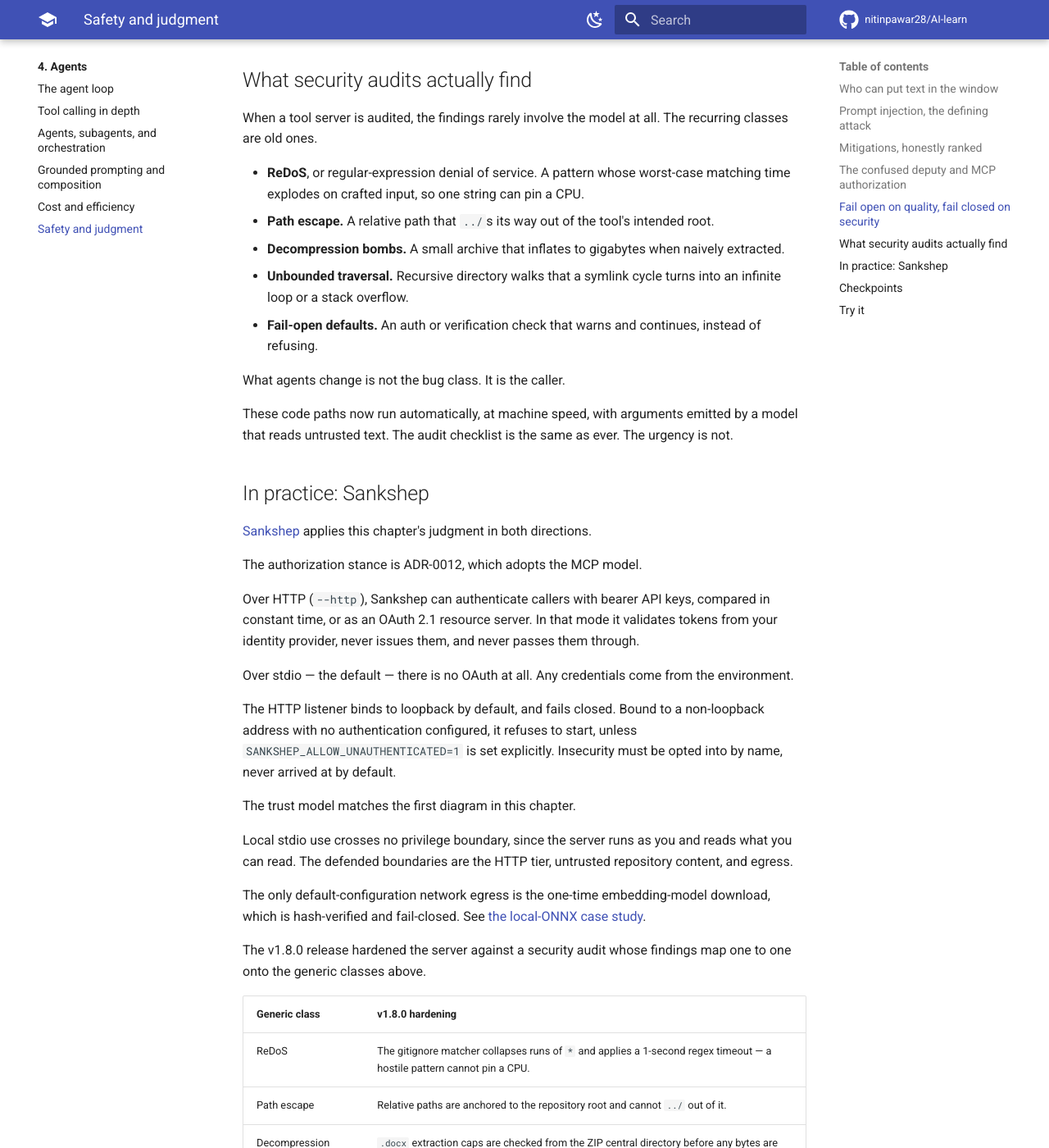
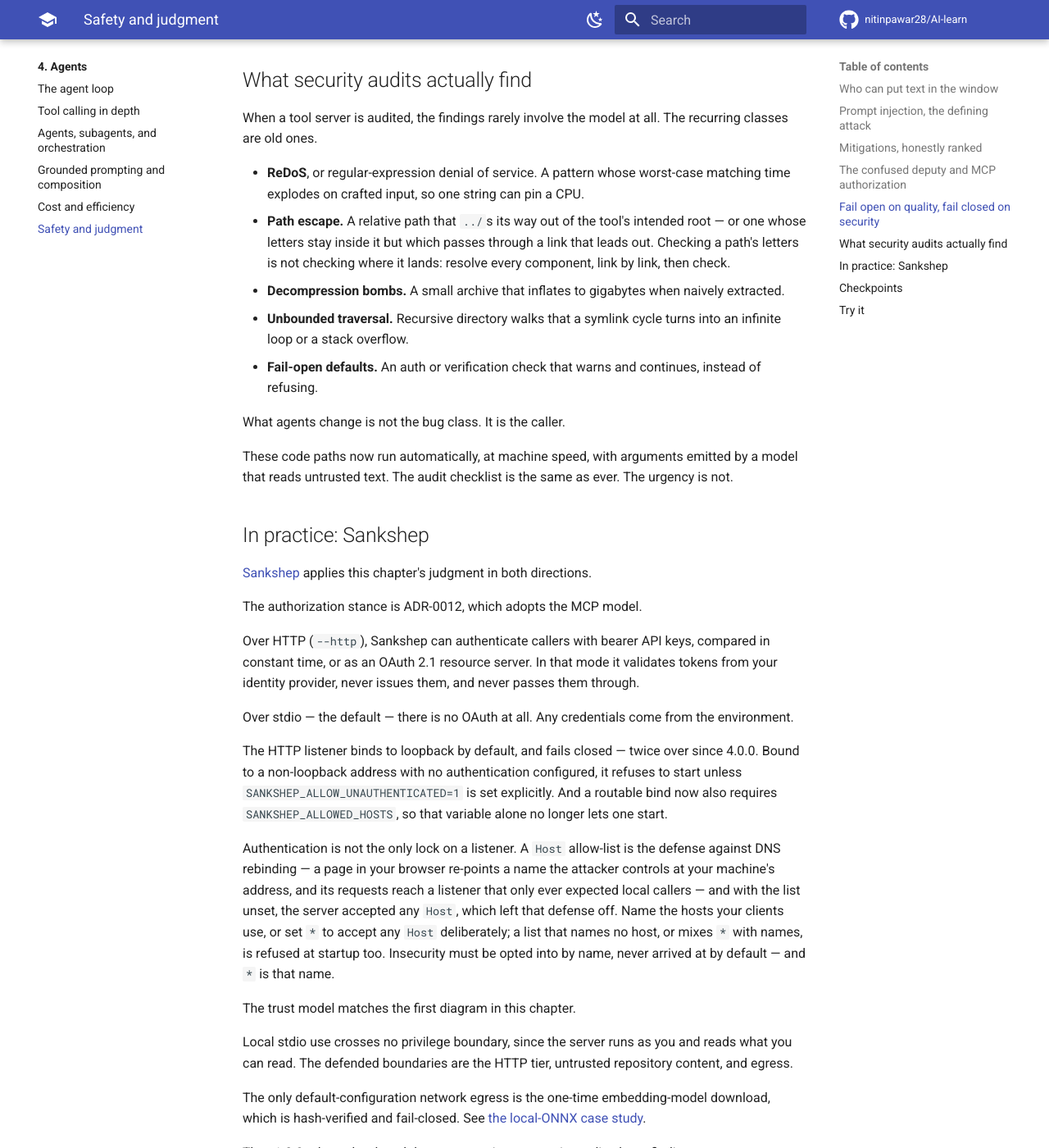
Before and after one commit to nitinpawar28/AI-learn, an MkDocs documentation site: the page built from docs/part4-agents/safety.md, in a window 1280 px wide and 1400 px high, scrolled down 7061 px. Shown: the whole window at 82% size. Built offline with MkDocs 1.6.1 and Material for MkDocs 9.7.7, drawn with Linux system fonts in a browser that asks for light colours; comment, search, counter and statistics services are not loaded; some of the changed text lies outside the part shown.

Commit message:
content: two security lessons 4.0.0 makes teachable - where a path lands, and the second lock on a listener
CONTRIBUTING allows a security topic only after the release ships and the public docs cover
it. 4.0.0 shipped on 2026-10-13 and its changelog is public; the public docs' 4.0.0 coverage
is still pending, which is why this is a commit of its own, droppable without touching the
release pass before it.

safety.md: the generic "Path escape" bullet gains the case the `../` framing misses - a path
whose letters stay inside the root but which passes through a link that leads out - and the
lesson: checking a path's letters is not checking where it lands; resolve every component,
link by link, then check. A paragraph after the v1.8.0 table, in the pattern of the ReDoS
one above it, records how 4.0.0 does that for get_context, index_repo and summarize_repo,
drops an index key a later checkout has put behind an outbound link, and resolves the root
itself. The v1.8.0 table rows stay as history.

safety.md also owns the routable-bind rule, which had become incomplete: it read as
auth-only, while in 4.0.0 SANKSHEP_ALLOW_UNAUTHENTICATED=1 alone no longer lets a routable
bind start. The owning sentence now says a routable bind also requires
SANKSHEP_ALLOWED_HOSTS, and a new paragraph teaches why: authentication is not the only lock
on a listener, a Host allow-list is the defense against DNS rebinding, an unset list left
that defense off, and `*` is the explicit opt-in - the "by name" principle the chapter
already states, applied once more.

transports.md, case-local-first.md (twice) and cost-efficiency.md restated the auth-only
rule. Each now says the listener refuses to start until explicitly configured for the
exposure and links to the owning sentence, so the fact lives in one place.

Not taught: the other security entries in that changelog (signing, image scanning, release
gates, how git and sc.exe are located). They are release engineering, not a lesson this
chapter teaches.

mkdocs build --strict: clean. 77 Mermaid blocks parse, 0 failures. The safety.md anchor
in-practice-sankshep exists in the built HTML and is what all four links resolve to. Every
page is in the nav. Line endings unchanged.

Co-Authored-By: Claude Fable 5.1 <noreply@anthropic.com>

```diff
--- a/docs/part4-agents/safety.md
+++ b/docs/part4-agents/safety.md
@@ -206,7 +206,7 @@ The economics of the degradation ladder is covered in [cost and efficiency](cost
 When a tool server is audited, the findings rarely involve the model at all. The recurring classes are old ones.
 
 - **ReDoS**, or regular-expression denial of service. A pattern whose worst-case matching time explodes on crafted input, so one string can pin a CPU.
-- **Path escape.** A relative path that `../`s its way out of the tool's intended root.
+- **Path escape.** A relative path that `../`s its way out of the tool's intended root — or one whose letters stay inside it but which passes through a link that leads out. Checking a path's letters is not checking where it lands: resolve every component, link by link, then check.
 - **Decompression bombs.** A small archive that inflates to gigabytes when naively extracted.
 - **Unbounded traversal.** Recursive directory walks that a symlink cycle turns into an infinite loop or a stack overflow.
 - **Fail-open defaults.** An auth or verification check that warns and continues, instead of refusing.
@@ -225,7 +225,9 @@ Over HTTP (`--http`), Sankshep can authenticate callers with bearer API keys, co
 
 Over stdio — the default — there is no OAuth at all. Any credentials come from the environment.
 
-The HTTP listener binds to loopback by default, and fails closed. Bound to a non-loopback address with no authentication configured, it refuses to start, unless `SANKSHEP_ALLOW_UNAUTHENTICATED=1` is set explicitly. Insecurity must be opted into by name, never arrived at by default.
+The HTTP listener binds to loopback by default, and fails closed — twice over since 4.0.0. Bound to a non-loopback address with no authentication configured, it refuses to start unless `SANKSHEP_ALLOW_UNAUTHENTICATED=1` is set explicitly. And a routable bind now also requires `SANKSHEP_ALLOWED_HOSTS`, so that variable alone no longer lets one start.
+
+Authentication is not the only lock on a listener. A `Host` allow-list is the defense against DNS rebinding — a page in your browser re-points a name the attacker controls at your machine's address, and its requests reach a listener that only ever expected local callers — and with the list unset, the server accepted any `Host`, which left that defense off. Name the hosts your clients use, or set `*` to accept any `Host` deliberately; a list that names no host, or mixes `*` with names, is refused at startup too. Insecurity must be opted into by name, never arrived at by default — and `*` is that name.
 
 The trust model matches the first diagram in this chapter.
 
@@ -248,6 +250,8 @@ The first row is the trust model taken seriously.
 Even a tool that never leaves your machine treats the repository it reads as untrusted input. Because the `.gitignore` in a repo you just cloned was written by someone else.
 
 Since that release, the first row has gained a guarantee its timeout could not give. Every ignore pattern now compiles with .NET's non-backtracking regex engine, whose matching time is linear in the input length, as Sankshep's [security page](https://nitinpawar28.github.io/sankshep-docs/security/#hardening-verified-posture) states. A timeout bounds the damage. A linear-time engine removes the catastrophic case by construction.
+
+The second row has grown the same way, and the lesson is the one the bullet above states. Before 4.0.0, containment was decided by a path's letters — anchored to the repository root, as the table says — plus a look at where its last entry pointed. 4.0.0 resolves every path to where it really lands, link by link, before `get_context`, `index_repo` or `summarize_repo` reads it. Until then a directory that linked out of the repository, a file beneath one, or a link whose target passed through another outbound link all read files outside the served root while their letters looked contained. Such paths are now reported as escaping the served root; the index drops a stored key that a later checkout has put behind an outbound link, instead of re-reading it; and the root itself is resolved too, so a repository reached through a link — macOS's `/tmp` — no longer refuses links that stay inside it.
 
 The same distrust now reaches configuration. A served repository's own `appsettings.json` is not read as configuration on either transport. Before 2.0.0, such a file could re-bind the server to `0.0.0.0`.
 
```
Also changed, not shown: docs/part3-mcp/transports.md (+1 -1 lines), docs/part4-agents/cost-efficiency.md (+1 -1 lines), docs/part5-capstone/case-local-first.md (+2 -2 lines).
